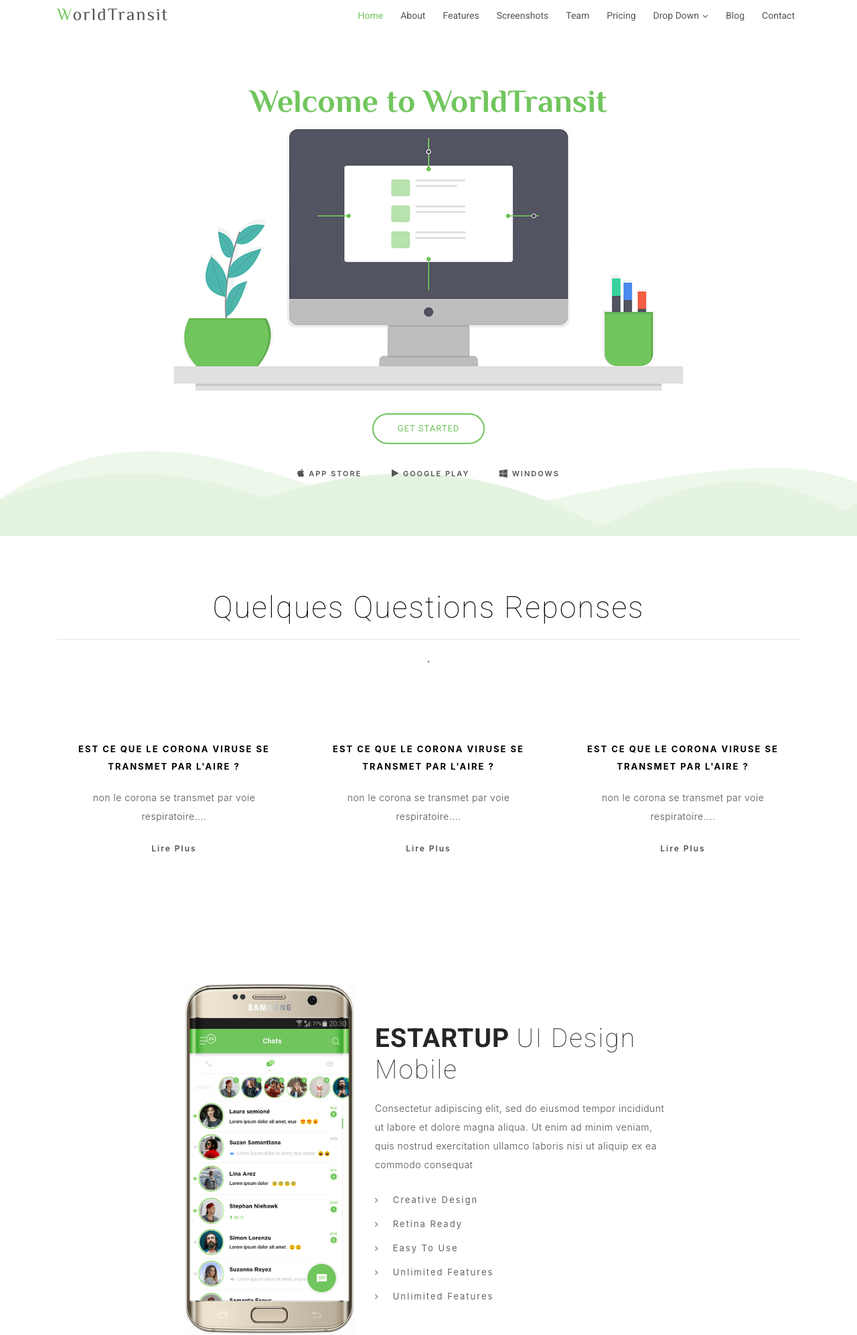
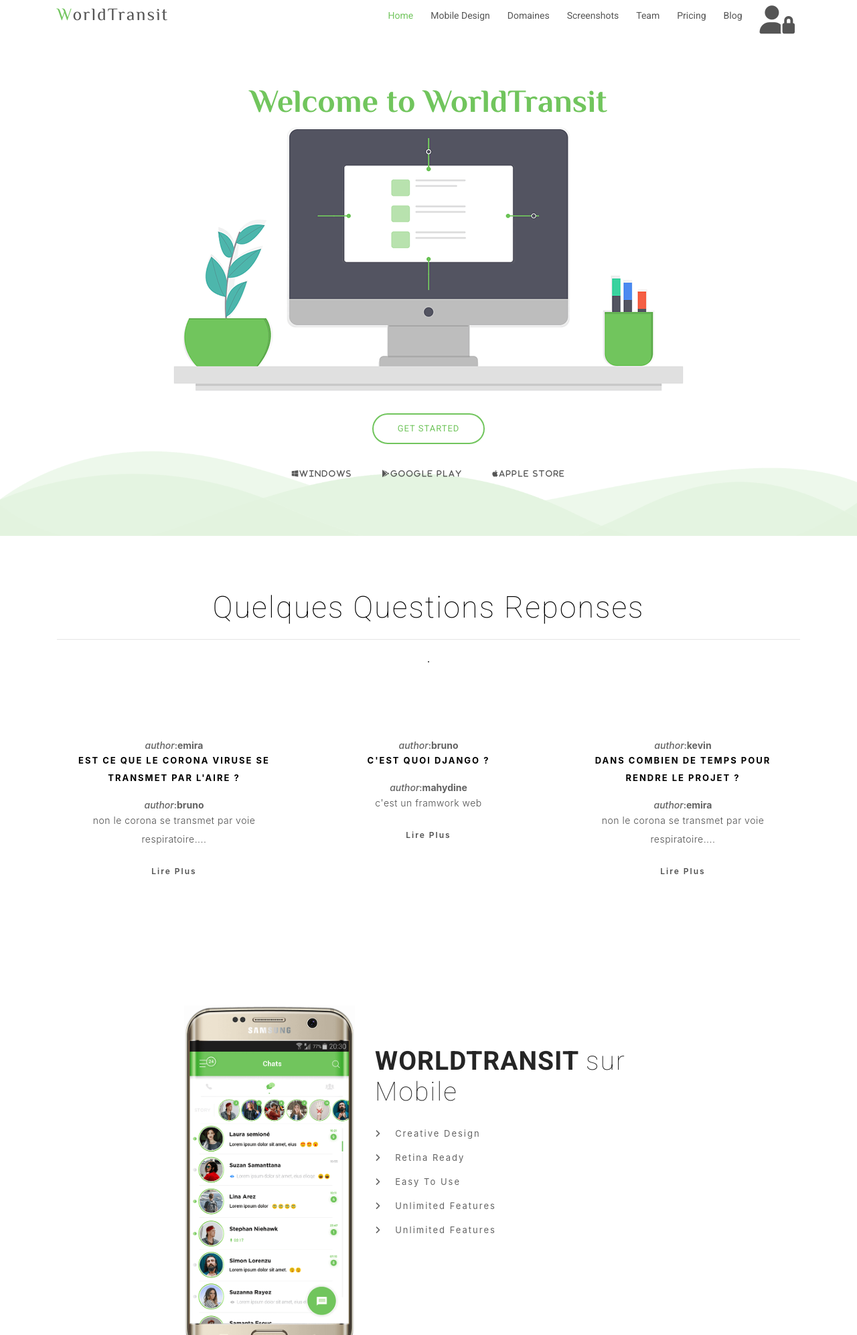
Before and after one commit to baccarnh/pme-QF, a Django app: page / in a window 1280 px wide. Shown: the top 1993 px of the page at 67% size. Run offline with Django 3.2, Linux system fonts and the light colour scheme; some libraries are stand-ins or nearby versions.

Commit message:
add somme design

```diff
--- a/WorldTransit/templates/home.html
+++ b/WorldTransit/templates/home.html
@@ -12,9 +12,9 @@
        <img src="{% static 'img/hero-img.png' %}" alt="Hero Imgs">
       <a href="#get-started" class="btn-get-started scrollto">Get Started</a>
       <div class="btns">
-        <a href="#"><i class="fa fa-apple fa-3x"></i> App Store</a>
-        <a href="#"><i class="fa fa-play fa-3x"></i> Google Play</a>
-        <a href="#"><i class="fa fa-windows fa-3x"></i> windows</a>
+        <a href="#"><i class="fab fa-windows">windows</i></a>
+        <a href="#"><i class="fab fa-google-play">Google Play</i></a>
+        <a href="#"><i class="fab fa-apple">apple store</i></a>
       </div>
     </div>
   </section><!-- #hero -->
@@ -38,7 +38,9 @@
 
         <div class="col-md-6 col-lg-4">
           <div class="feature-block">
+              <h5><i>author</i>:<b>emira</b></h5>
             <h4>est ce que le corona viruse se transmet par l'aire ?</h4>
+               <h5><i>author</i>:<b>bruno</b></h5>
             <p>non le corona se transmet par voie respiratoire....</p>
             <a href="#">lire plus</a>
 
@@ -47,8 +49,10 @@
 
         <div class="col-md-6 col-lg-4">
           <div class="feature-block">
-            <h4>est ce que le corona viruse se transmet par l'aire ?</h4>
-            <p>non le corona se transmet par voie respiratoire....</p>
+                <h5><i>author</i>:<b>bruno</b></h5>
+            <h4>c'est quoi django ?</h4>
+              <h5><i>author</i>:<b>mahydine</b></h5>
+            <p>c'est un framwork web</p>
             <a href="#">lire plus</a>
 
           </div>
@@ -57,7 +61,9 @@
 
         <div class="col-md-6 col-lg-4">
           <div class="feature-block">
-            <h4>est ce que le corona viruse se transmet par l'aire ?</h4>
+                <h5><i>author</i>:<b>kevin</b></h5>
+            <h4>dans combien de temps pour rendre le projet ?</h4>
+               <h5><i>author</i>:<b>emira</b></h5>
             <p>non le corona se transmet par voie respiratoire....</p>
             <a href="#">lire plus</a>
 
@@ -84,10 +90,7 @@
         <div class="col-md-7 col-lg-5">
           <div class="about-content">
 
-            <h2><span>eStartup</span>UI Design Mobile </h2>
-            <p>Consectetur adipiscing elit, sed do eiusmod tempor incididunt ut labore et dolore magna aliqua. Ut enim ad minim veniam, quis nostrud exercitation ullamco laboris nisi ut aliquip ex ea commodo consequat
-            </p>
-
+            <h2><span>WorldTransit</span>sur Mobile </h2>
             <ul class="list-unstyled">
               <li><i class="fa fa-angle-right"></i>Creative Design</li>
               <li><i class="fa fa-angle-right"></i>Retina Ready</li>
@@ -107,7 +110,7 @@
     Features Section
   ============================-->
 
-  <section id="features" class="padd-section text-center wow fadeInUp">
+  <section id="domaines" class="padd-section text-center wow fadeInUp">
 
     <div class="container">
       <div class="section-title text-center">
@@ -215,22 +218,6 @@
       </div>
     </div>
 
-  </section>
-
-  <!--==========================
-    Video Section
-  ============================-->
-
-  <section id="video" class="text-center wow fadeInUp">
-    <div class="overlay">
-      <div class="container-fluid container-full">
-
-        <div class="row">
-          <a href="#" class="js-modal-btn play-btn" data-video-id="s22ViV7tBKE"></a>
-        </div>
-
-      </div>
-    </div>
   </section>
 
   <!--==========================
@@ -571,65 +558,25 @@
 
     <div class="container">
       <div class="section-title text-center">
-        <h2>Contact</h2>
-        <p class="separator">Sed ut perspiciatis unde omnis iste natus error sit voluptatem accusantium doloremque</p>
+        <h2>Login</h2>
+        <p class="separator">Vous pouvez vous connecter par votre pseudo et mot de passe</p>
       </div>
     </div>
 
     <div class="container">
       <div class="row justify-content-center">
 
-        <div class="col-lg-3 col-md-4">
-
-          <div class="info">
-            <div>
-              <i class="fa fa-map-marker"></i>
-              <p>A108 Adam Street<br>New York, NY 535022</p>
-            </div>
-
-            <div class="email">
-              <i class="fa fa-envelope"></i>
-              <p>info@example.com</p>
-            </div>
-
-            <div>
-              <i class="fa fa-phone"></i>
-              <p>+1 5589 55488 55s</p>
-            </div>
-          </div>
-
-          <div class="social-links">
-            <a href="#" class="twitter"><i class="fa fa-twitter"></i></a>
-            <a href="#" class="facebook"><i class="fa fa-facebook"></i></a>
-            <a href="#" class="instagram"><i class="fa fa-instagram"></i></a>
-            <a href="#" class="google-plus"><i class="fa fa-google-plus"></i></a>
-            <a href="#" class="linkedin"><i class="fa fa-linkedin"></i></a>
-          </div>
-
-        </div>
-
         <div class="col-lg-5 col-md-8">
-          <div class="form">
-            <div id="sendmessage">Your message has been sent. Thank you!</div>
-            <div id="errormessage"></div>
             <form action="" method="post" role="form" class="contactForm">
               <div class="form-group">
-                <input type="text" name="name" class="form-control" id="name" placeholder="Your Name" data-rule="minlen:4" data-msg="Please enter at least 4 chars" />
+                <input type="text" name="name" class="form-control" id="name" placeholder="Your Pseudo" data-rule="minlen:4" data-msg="Please enter at least 4 chars" />
                 <div class="validation"></div>
               </div>
               <div class="form-group">
-                <input type="email" class="form-control" name="email" id="email" placeholder="Your Email" data-rule="email" data-msg="Please enter a valid email" />
+                <input type="password" class="form-control" name="password" id="email" placeholder="Your Password" data-rule="email"  />
                 <div class="validation"></div>
               </div>
-              <div class="form-group">
-                <input type="text" class="form-control" name="subject" id="subject" placeholder="Subject" data-rule="minlen:4" data-msg="Please enter at least 8 chars of subject" />
-                <div class="validation"></div>
-              </div>
-              <div class="form-group">
-                <textarea class="form-control" name="message" rows="5" data-rule="required" data-msg="Please write something for us" placeholder="Message"></textarea>
-                <div class="validation"></div>
-              </div>
-              <div class="text-center"><button type="submit">Send Message</button></div>
+              <div class="text-center"><button type="submit">Se Connecter</button></div>
             </form>
           </div>
         </div>
--- a/WorldTransit/templates/layouts/base.html
+++ b/WorldTransit/templates/layouts/base.html
@@ -50,6 +50,7 @@
 
   <!-- Template Main Javascript File -->
   <script src="{% static 'js/js/main.js' %}"></script>
+    <script src="https://kit.fontawesome.com/b99e675b6e.js"></script>
 
 </body>
 </html>
--- a/WorldTransit/templates/layouts/footer.html
+++ b/WorldTransit/templates/layouts/footer.html
@@ -8,7 +8,7 @@
         <div class="col-md-12 col-lg-4">
           <div class="footer-logo">
 
-            <a class="navbar-brand" href="#">eStartup</a>
+            <a class="navbar-brand" href="#">WorldTransit</a>
             <p>Lorem Ipsum is simply dummy text of the printing and typesetting industry. Lorem Ipsum has been the industry's standard dummy text ever since the.</p>
 
           </div>
@@ -79,7 +79,7 @@
 
     <div class="copyrights">
       <div class="container">
-        <p>&copy; Copyrights eStartup. All rights reserved.</p>
+        <p>&copy; Copyrights WorldTransit. All rights reserved.</p>
         <div class="credits">
           Designed by <a href="https://github.com/baccarnh/pme-QF">Nour</a>
         </div>
--- a/WorldTransit/templates/layouts/nav.html
+++ b/WorldTransit/templates/layouts/nav.html
@@ -12,21 +12,13 @@
       <nav id="nav-menu-container">
         <ul class="nav-menu">
           <li class="menu-active"><a href="#hero">Home</a></li>
-          <li><a href="#about-us">About</a></li>
-          <li><a href="#features">Features</a></li>
+          <li><a href="#about-us">Mobile design</a></li>
+          <li><a href="#domaines">Domaines</a></li>
           <li><a href="#screenshots">Screenshots</a></li>
           <li><a href="#team">Team</a></li>
           <li><a href="#pricing">Pricing</a></li>
-          <li class="menu-has-children"><a href="">Drop Down</a>
-            <ul>
-              <li><a href="#">Drop Down 1</a></li>
-              <li><a href="#">Drop Down 3</a></li>
-              <li><a href="#">Drop Down 4</a></li>
-              <li><a href="#">Drop Down 5</a></li>
-            </ul>
-          </li>
           <li><a href="#blog">Blog</a></li>
-          <li><a href="#contact">Contact</a></li>
+          <li><a href="#contact"><i class="fas fa-user-lock fa-3x"></i></a></li>
         </ul>
       </nav><!-- #nav-menu-container -->
     </div>
```
